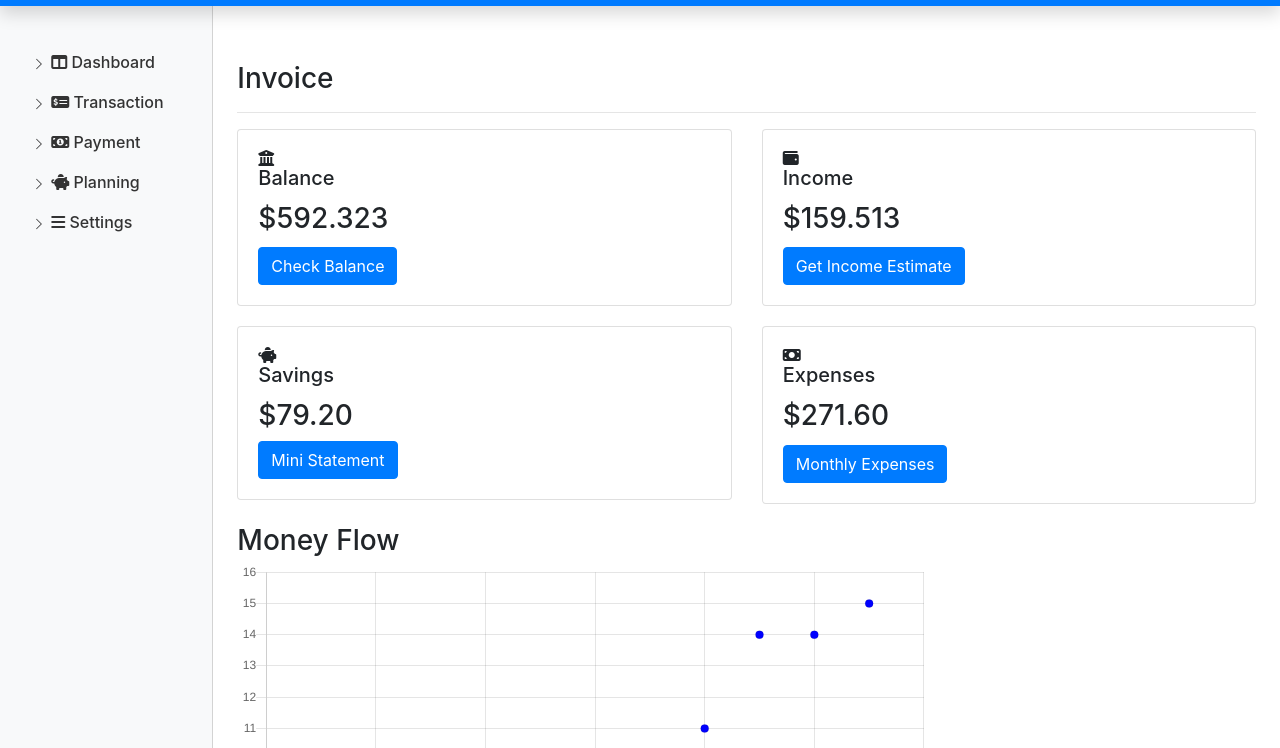
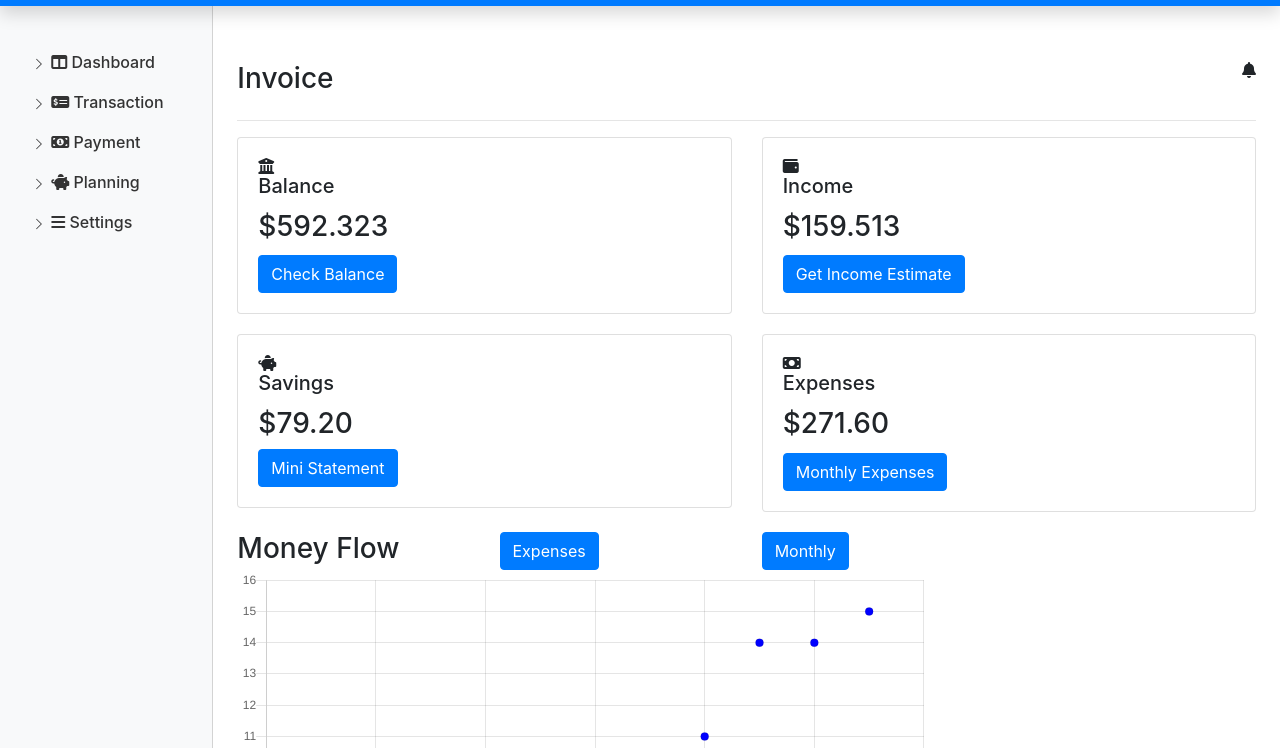
Before and after one commit to KarthickAshwin94/webdevelopment, a plain HTML site: page index.html in a window 1280 px wide. Shown: the part 52-800 px from the top of the page. Drawn offline with nearby package versions, Linux system fonts and the light colour scheme.

Commit message:
Add files via upload

```diff
--- a/index.html
+++ b/index.html
@@ -3,6 +3,7 @@
   <script src="https://cdnjs.cloudflare.com/ajax/libs/Chart.js/2.9.4/Chart.js"></script>
   <head>
     <!-- Required meta tags -->
+
     <link rel="stylesheet" href="https://cdnjs.cloudflare.com/ajax/libs/font-awesome/6.5.1/css/all.min.css">
     <link rel="stylesheet" href="style.css" >
     <meta charset="utf-8">
@@ -71,13 +72,21 @@
           <main role="main" class="col-md-9 ml-sm-auto col-lg-10 px-4">
 
 
-  <h3>Invoice</h3>
+  <div class="row">
+    <div class="col">
+      <h3>Invoice</h3>
+    </div>
+    <div>
+    <div class="col">
+      <i class="fa-solid fa-bell"></i>
+    </div></div>
+  </div>
 <hr>
 <div class="row">
-    <div class="col-sm-6">
+    <div class="col-lg-6">
       <div class="card">
         <div class="card-body">
-            <i class="fa-solid fa-building-columns" ></i>
+            <i class="fa-solid fa-building-columns"  ></i>
           <h5 class="card-title">Balance</h5>
           <h3 class="card-title">$592.323</h3>
           <a href="#" class="btn btn-primary">Check Balance</a>
@@ -119,7 +128,17 @@
     </div>
   </div>
 
-            <h3>Money Flow</h3>
+            <div class="row">
+              <div class="col-sm-3">
+                <h3>Money Flow</h3>
+              </div>
+              <div class="col-sm-3">
+                <a href="#" class="btn btn-primary">Expenses</a>
+              </div>
+              <div class="col-sm-3">
+                <a href="#" class="btn btn-primary">Monthly</a>
+              </div>
+            </div>
   <canvas id="myChart" style="width:100%;max-width:700px"></canvas>
   <script>
     var xyValues = [
```
Also changed, not shown: bank.jpg (added), profile.jpg (added), style.css (line endings or trailing spaces).
